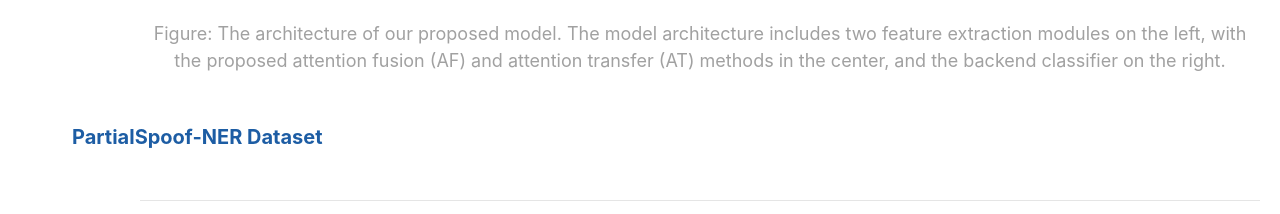
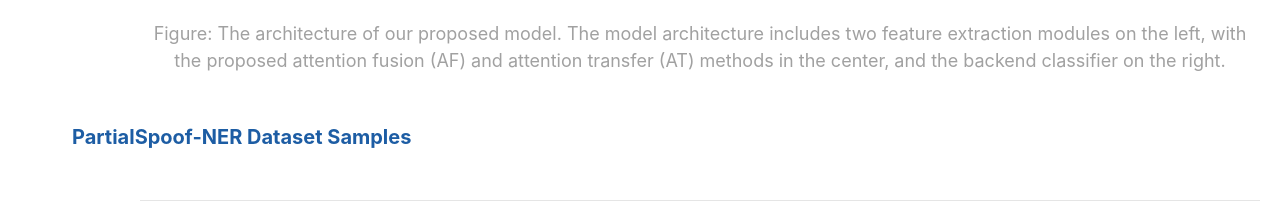
Before and after one commit to add-source/NE-PADD-Website, a plain HTML site: page index.html in a window 1280 px wide. Shown: the part 1216-1430 px from the top of the page. Drawn offline with Linux system fonts and the light colour scheme; a script that the page names is missing.

Commit message:
Index.html

```diff
--- a/index.html
+++ b/index.html
@@ -84,7 +84,7 @@
 				</div>
 
 				<div class="section">
-					<div class="section-title">PartialSpoof-NER Dataset</div>
+					<div class="section-title">PartialSpoof-NER Dataset Samples</div>
 					<div class="section-content">
 						<hr />
 						<div class="subsection-exp-2">
```
